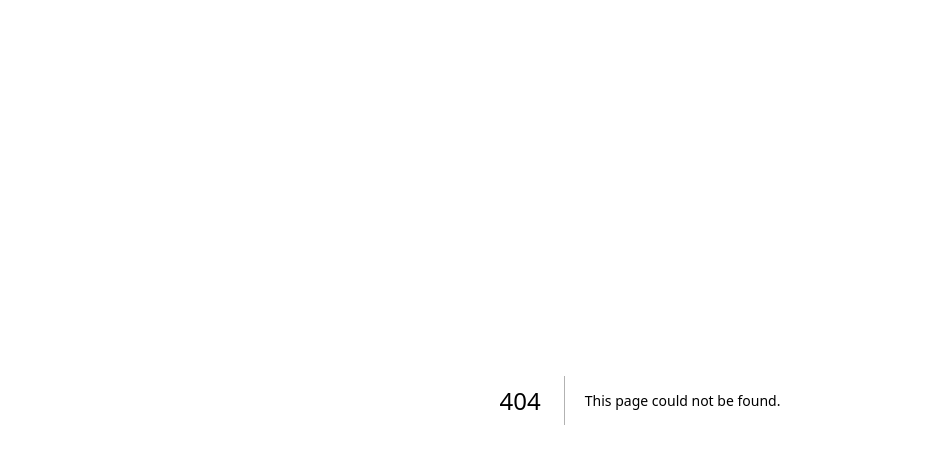
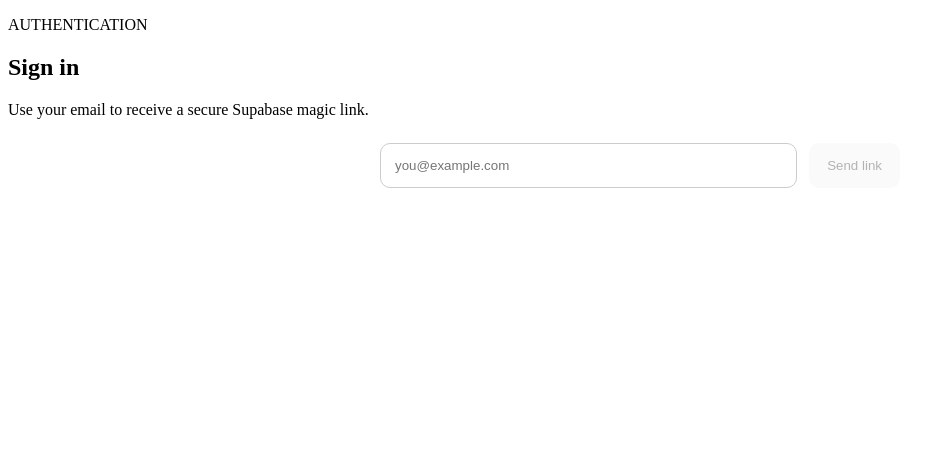
Before and after one commit to azure-devops-cloud/open-source-ai-agent, a Next.js app: page /auth in a window 1280 px wide. Before the commit this address had no page. Shown: the top 464 px of the page, without its empty margins (0-935 px from the left). Built offline with nearby package versions, Linux system fonts and the light colour scheme.

Commit message:
feat: add Supabase magic-link authentication

```diff
--- /dev/null
+++ b/app/auth/page.js
@@ -0,0 +1,48 @@
+'use client';
+
+import { useState } from 'react';
+import { createSupabaseClient } from '../../lib/supabase';
+
+export default function AuthPage() {
+  const [email, setEmail] = useState('');
+  const [message, setMessage] = useState('');
+  const [loading, setLoading] = useState(false);
+
+  async function signIn() {
+    setLoading(true);
+    setMessage('');
+    const supabase = createSupabaseClient();
+    if (!supabase) {
+      setMessage('Supabase is not configured.');
+      setLoading(false);
+      return;
+    }
+    const { error } = await supabase.auth.signInWithOtp({ email });
+    setMessage(error ? error.message : 'Check your email for the sign-in link.');
+    setLoading(false);
+  }
+
+  return (
+    <main className="container">
+      <section className="hero">
+        <p className="eyebrow">AUTHENTICATION</p>
+        <h1>Sign in</h1>
+        <p className="subtitle">Use your email to receive a secure Supabase magic link.</p>
+        <div style={{ display: 'flex', gap: 12, maxWidth: 520, margin: '24px auto 0' }}>
+          <input
+            aria-label="Email address"
+            type="email"
+            placeholder="you@example.com"
+            value={email}
+            onChange={(e) => setEmail(e.target.value)}
+            style={{ flex: 1, padding: 14, borderRadius: 10, border: '1px solid #ccc' }}
+          />
+          <button onClick={signIn} disabled={loading || !email} style={{ padding: '14px 18px', borderRadius: 10, border: 0, cursor: 'pointer' }}>
+            {loading ? 'Sending…' : 'Send link'}
+          </button>
+        </div>
+        {message && <p style={{ marginTop: 18 }}>{message}</p>}
+      </section>
+    </main>
+  );
+}
```
